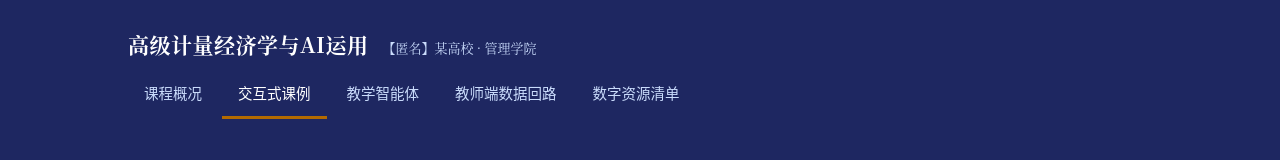
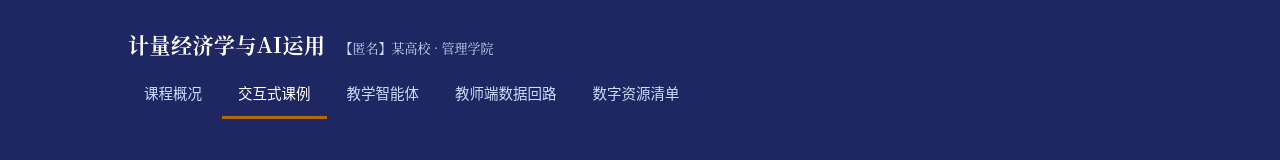
Before and after one commit to lamontbeau/Econ-class, a plain HTML site: page demo.html in a window 1280 px wide. Shown: the top 160 px of the page. Drawn offline with Linux system fonts and the light colour scheme.

Commit message:
Update demo.html

```diff
--- a/demo.html
+++ b/demo.html
@@ -3,14 +3,14 @@
 <head>
 <meta charset="utf-8">
 <meta name="viewport" content="width=device-width,initial-scale=1">
-<title>交互式课例 · 高级计量经济学与AI运用</title>
+<title>交互式课例 · 计量经济学与AI运用</title>
 <link rel="stylesheet" href="assets/style.css">
 </head>
 <body>
 <header>
   <div class="hwrap">
     <div class="brand">
-      <b>高级计量经济学与AI运用</b>
+      <b>计量经济学与AI运用</b>
       <span>【匿名】某高校 · 管理学院</span>
     </div>
     <nav>
```
